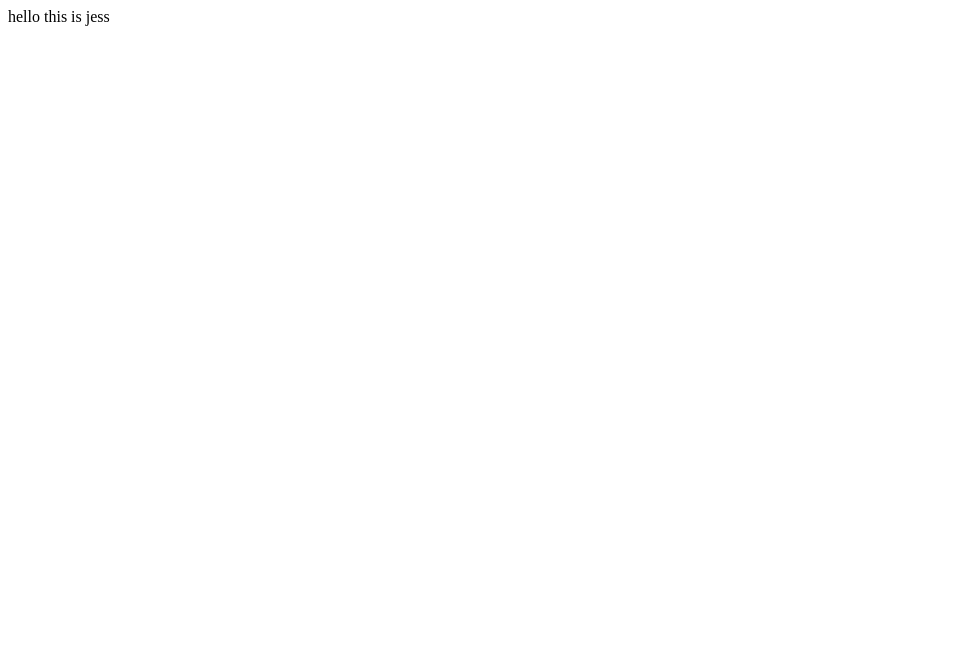
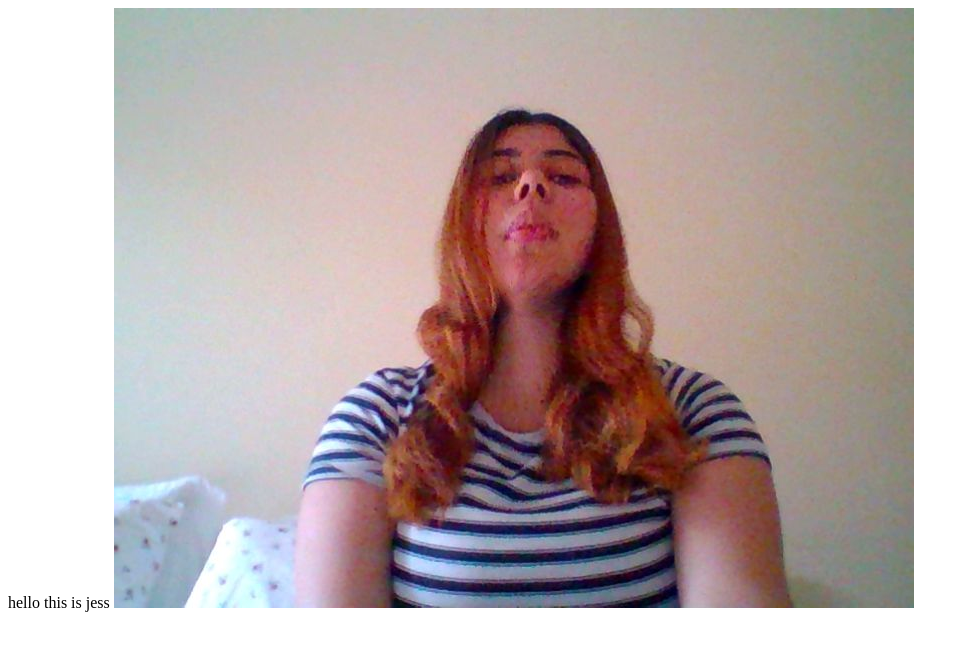
Before and after one commit to jessicajsilva/jessicajsilva.github.io, a plain HTML site: page index.html in a window 1280 px wide. Shown: the whole page, without its empty margins (0-969 px from the left). Drawn offline with Linux system fonts and the light colour scheme.

Commit message:
add picture

```diff
--- a/index.html
+++ b/index.html
@@ -1 +1,3 @@
 hello this is jess
+
+<img src="jess.jpg" alt="It's me!">
```
Also changed, not shown: jess.jpg (added).
